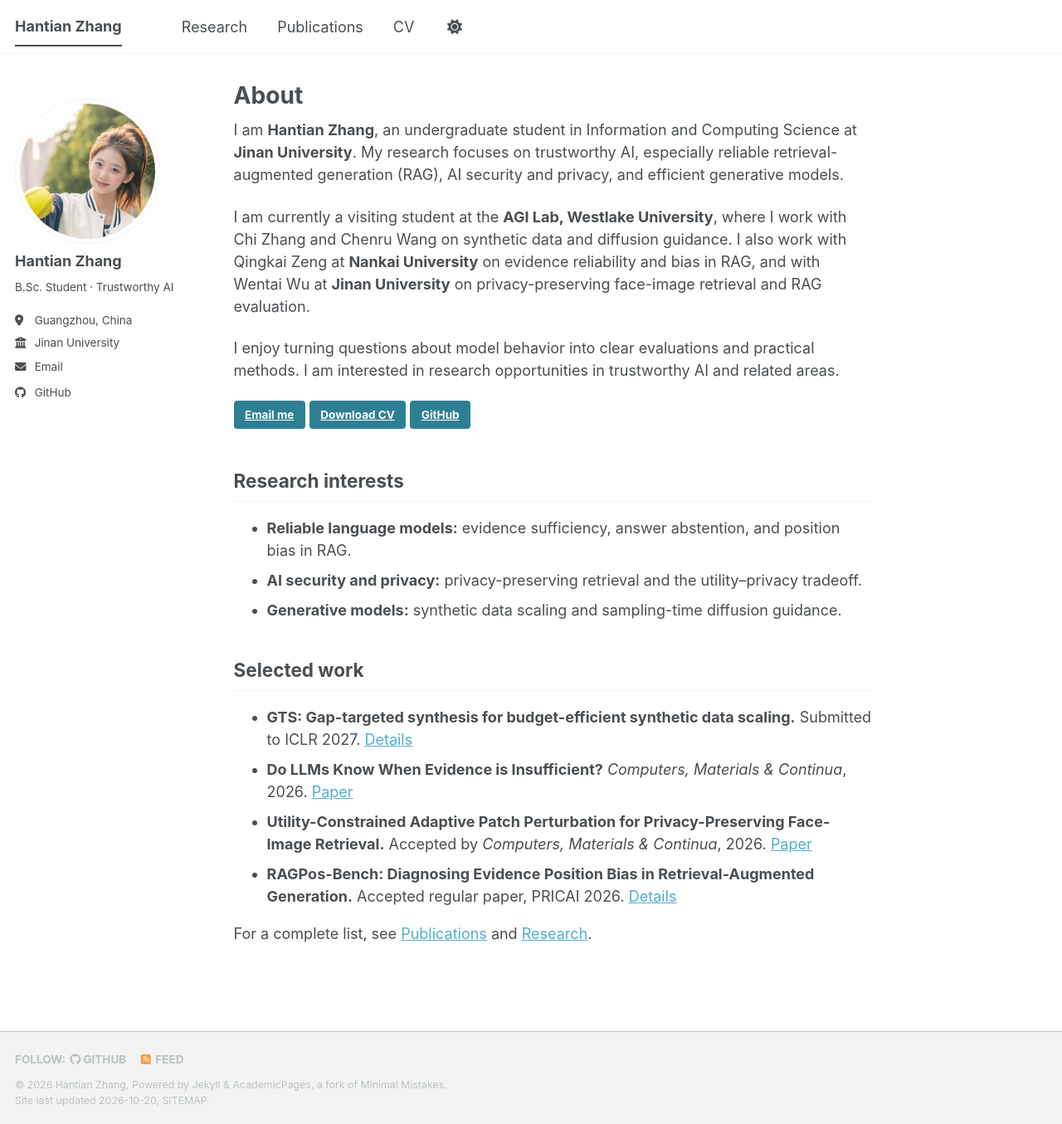
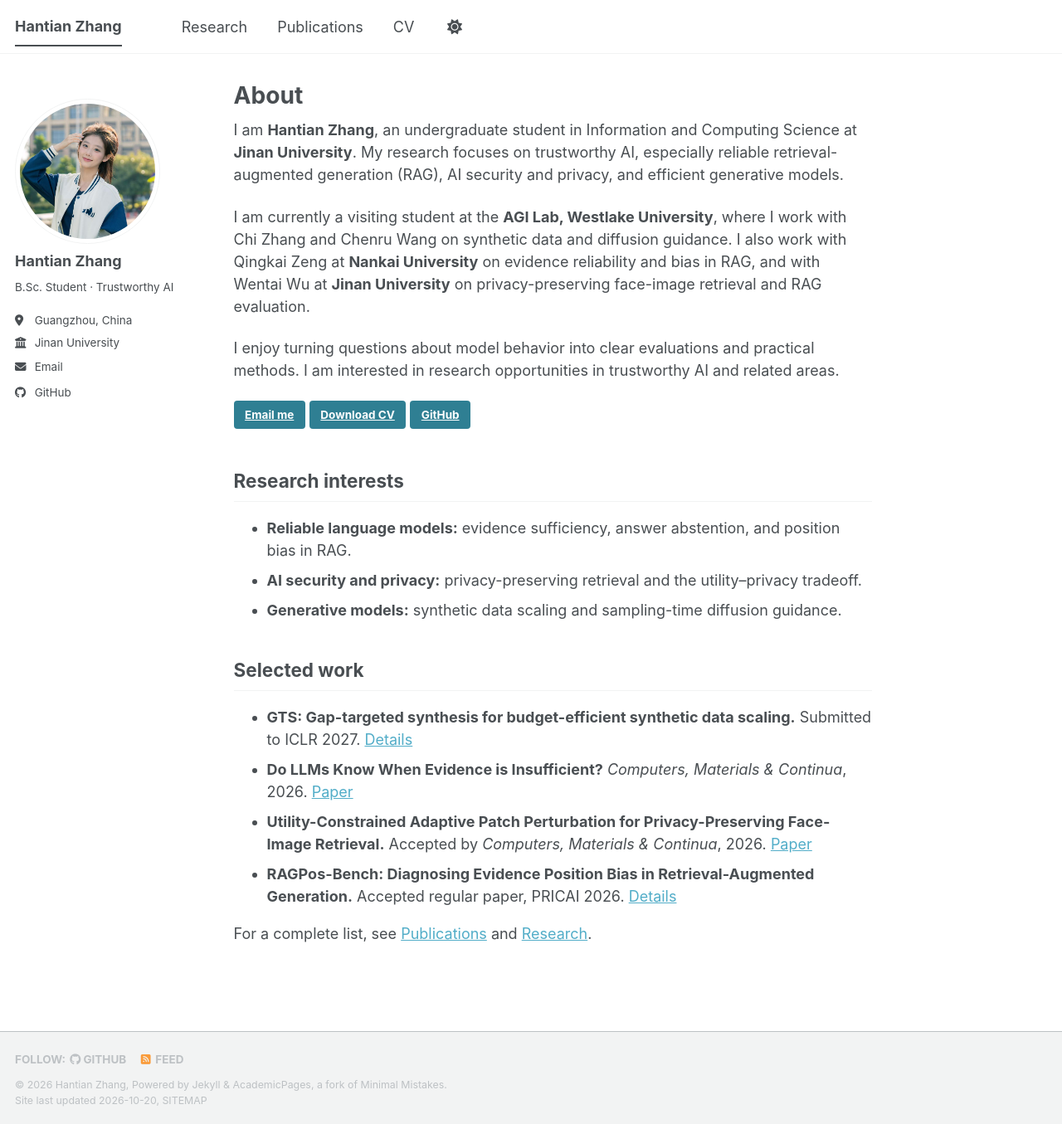
Before and after one commit to zht2005/zht2005.github.io, a Jekyll site: the page built from _pages/about.md, in a window 1280 px wide and 1355 px high. Shown: the whole window at 83% size. Built offline with Jekyll 4.4.1, drawn with Linux system fonts in a browser that asks for light colours; a style sheet for code colours, icons or effects is not loaded.

Commit message:
Restore original homepage portrait and refresh avatar cache

```diff
--- a/_config.yml
+++ b/_config.yml
@@ -23,7 +23,7 @@ repository               : "zht2005/zht2005.github.io"
 #               Additional customization can be done by editing /_includes/author-profile.html
 author:
   # Biographic information
-  avatar           : "hantian-zhang.jpg"
+  avatar           : "hantian-zhang.jpg?v=original-20261020"
   name             : "Hantian Zhang"
   pronouns         : # example: "she/her"
   bio              : "B.Sc. Student · Trustworthy AI"
```
Also changed, not shown: images/hantian-zhang.jpg.
